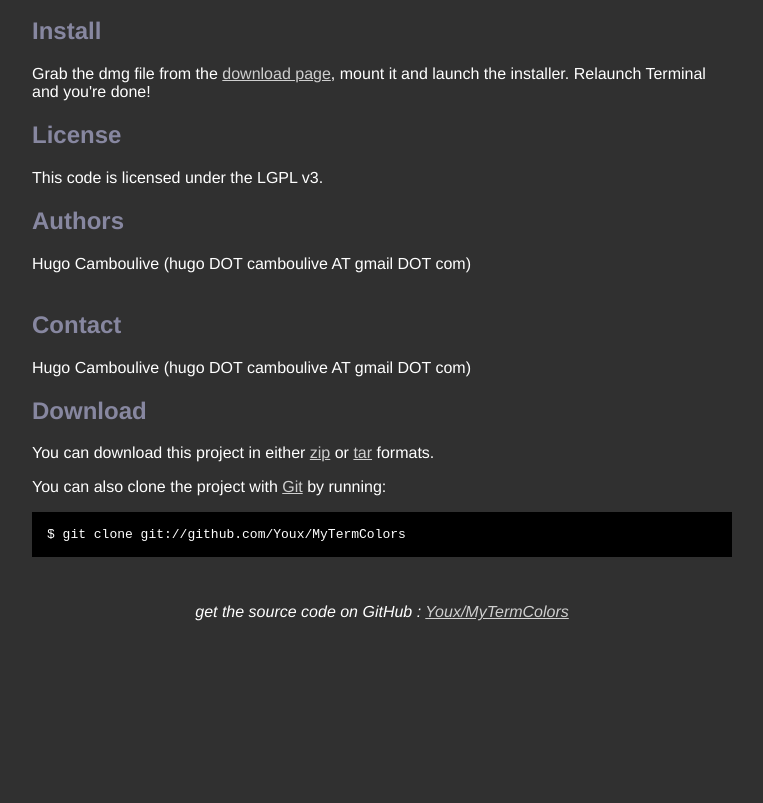
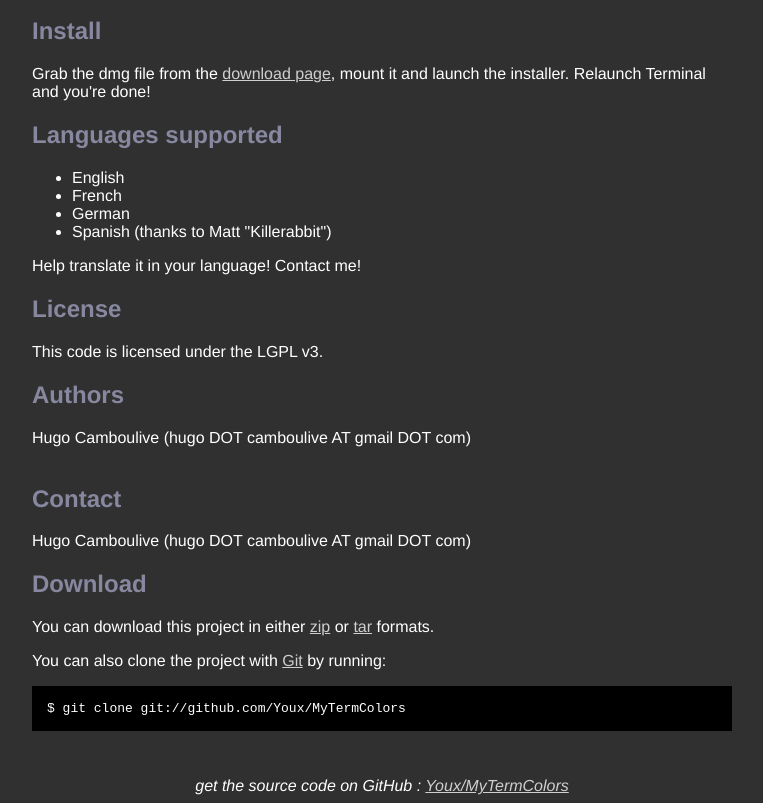
Before and after one commit to Youx/MyTermColors, a plain HTML site: page index.html in a window 1280 px wide. Shown: the part 1223-2026 px from the top of the page, without its empty margins (258-1021 px from the left). Before the commit the page ends 1852 px from the top, so only its background shows below. Drawn offline with Linux system fonts and the light colour scheme.

Commit message:
Updated info.

```diff
--- a/index.html
+++ b/index.html
@@ -65,6 +65,15 @@
 <h2>Install</h2>
 <p>Grab the dmg file from the <a href="http://github.com/Youx/MyTermColors/downloads">download page</a>, mount it and launch the installer. Relaunch Terminal and you're done!</p>
 
+<h2>Languages supported</h2>
+<ul>
+  <li>English</li>
+  <li>French</li>
+  <li>German</li>
+  <li>Spanish (thanks to Matt "Killerabbit")</li>
+</ul>
+<p>Help translate it in your language! Contact me!</p>
+
 <h2>License</h2>
 <p>This code is licensed under the LGPL v3.</p>
 
```
